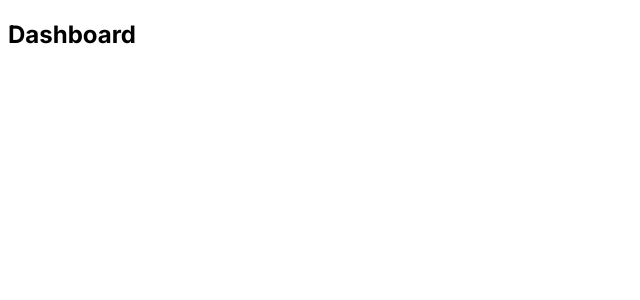
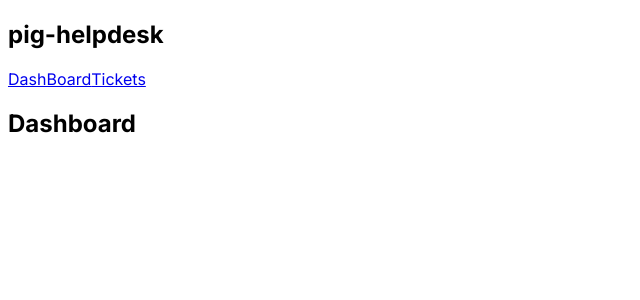
Before and after one commit to PawanGunawardhana/pig-helpdesk, a Next.js app: page / in a window 1280 px wide. Shown: the top 300 px of the page, without its empty margins (0-640 px from the left). Built offline with nearby package versions, Linux system fonts and the light colour scheme.

Commit message:
Define layouts and links

```diff
--- /dev/null
+++ b/app/components/Navbar.jsx
@@ -0,0 +1,13 @@
+import React from "react";
+import Link from 'next/link'
+
+
+export default function Navbar() {
+  return (
+    <nav>
+      <h1>pig-helpdesk</h1>
+      <Link href="/">DashBoard</Link>
+      <Link href="/tickets">Tickets</Link>
+    </nav>
+  );
+}
--- a/app/layout.jsx
+++ b/app/layout.jsx
@@ -1,17 +1,23 @@
-import './globals.css'
-import { Inter } from 'next/font/google'
+import "./globals.css";
+import { Inter } from "next/font/google";
 
-const inter = Inter({ subsets: ['latin'] })
+//components
+import Navbar from "./components/Navbar";
+
+const inter = Inter({ subsets: ["latin"] });
 
 export const metadata = {
-  title: 'Create Next App',
-  description: 'Generated by create next app',
-}
+  title: "Create Next App",
+  description: "Generated by create next app",
+};
 
 export default function RootLayout({ children }) {
   return (
     <html lang="en">
-      <body className={inter.className}>{children}</body>
+      <body className={inter.className}>
+        <Navbar />
+        {children}
+      </body>
     </html>
-  )
+  );
 }
```
